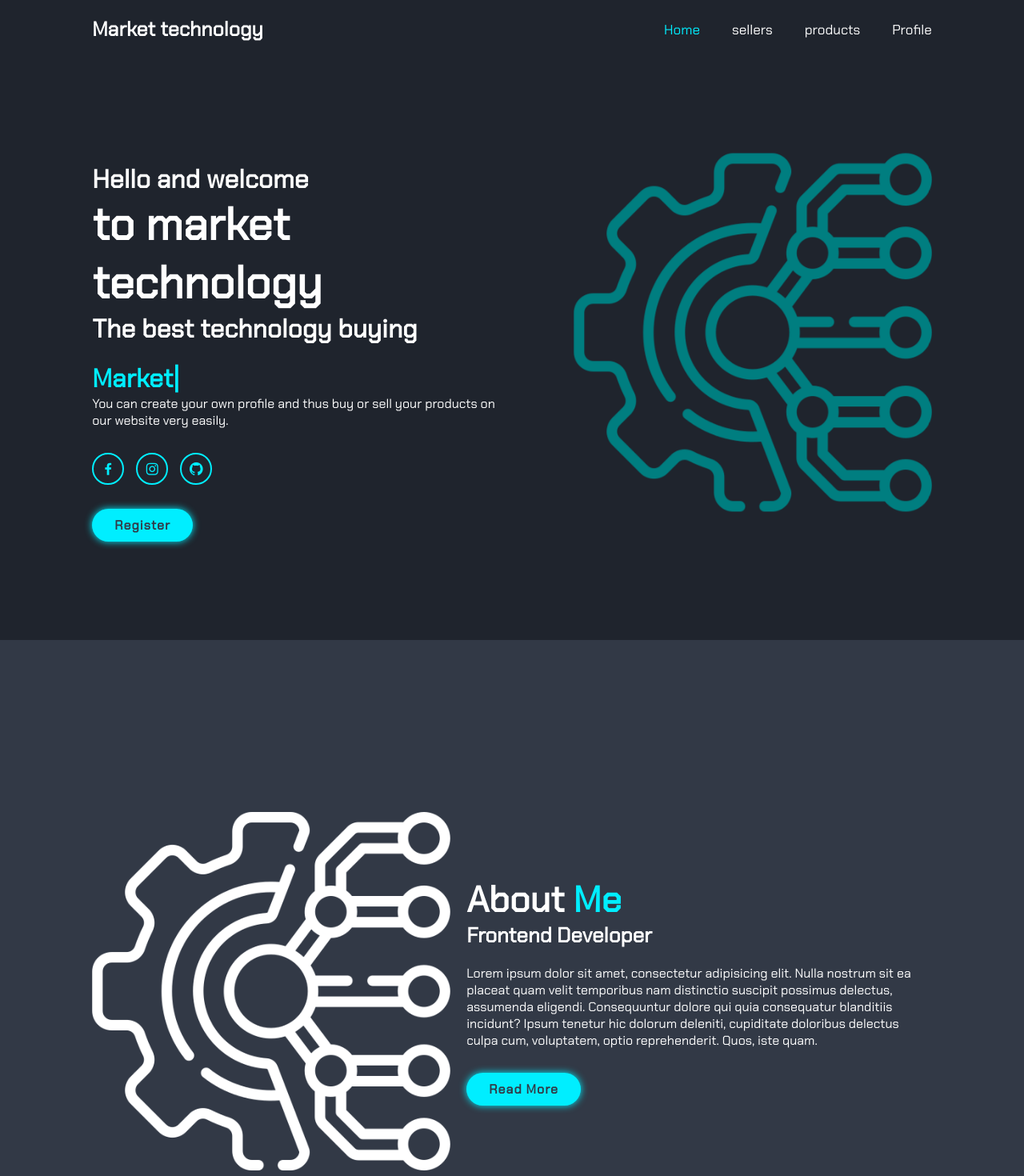
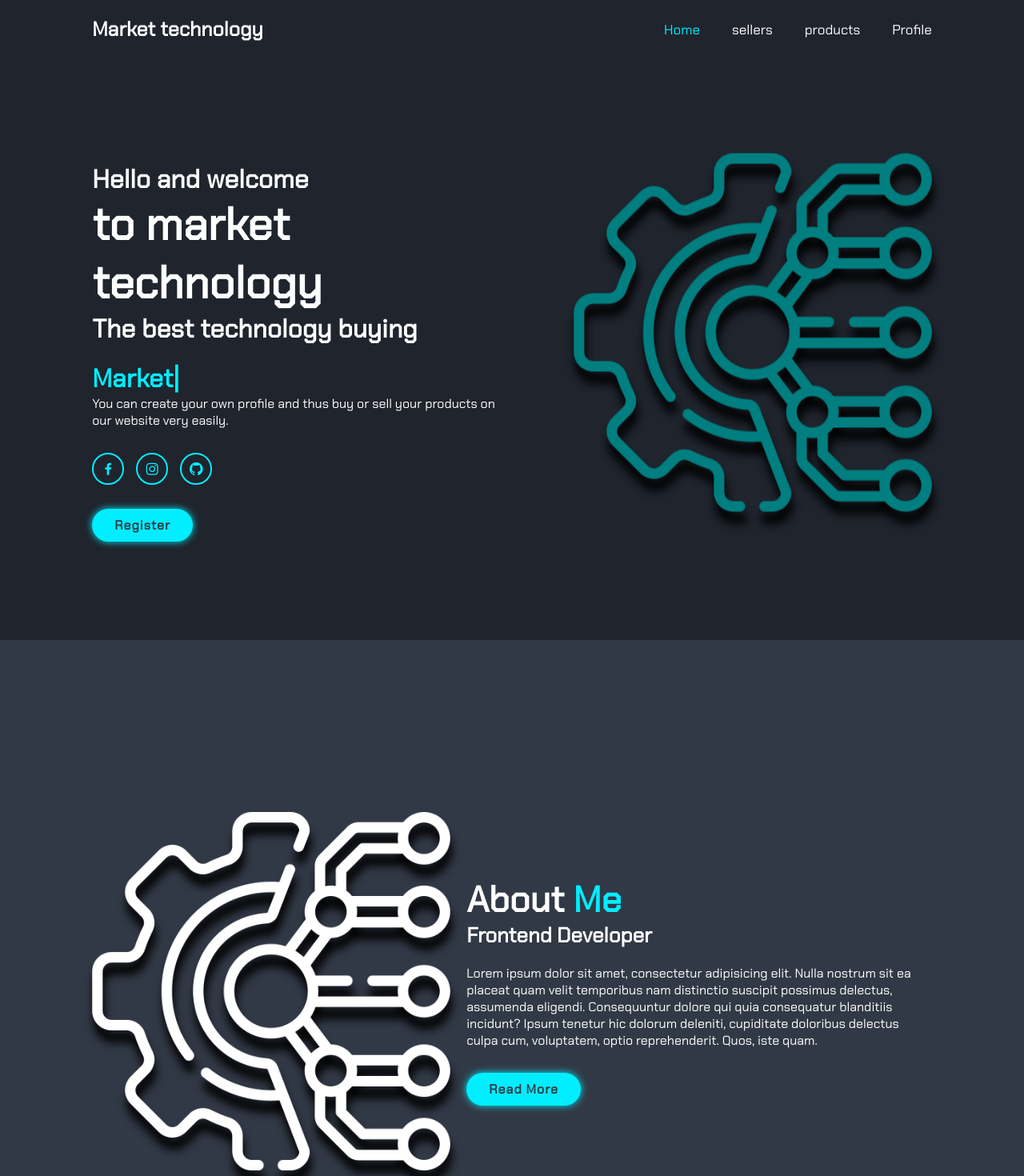
Before and after one commit to juandacorrea112/Market-Tecnology, a React (Create React App) app: page / in a window 1280 px wide. Shown: the top 1470 px of the page at 80% size. Built offline with nearby package versions, Linux system fonts and the light colour scheme.

Commit message:
pequeño ajuste de estilo para imagenes en home

```diff
--- a/src/components/Ui/PagehomeCen/PagehomeCen.css
+++ b/src/components/Ui/PagehomeCen/PagehomeCen.css
@@ -15,6 +15,7 @@
 
 .about-img img {
     width: 35vw;
+    filter: drop-shadow(2px 15px 6px black);
 }
 .heading {
     text-align: center;
--- a/src/components/Ui/PagehomeUp/PagehomeUp.css
+++ b/src/components/Ui/PagehomeUp/PagehomeUp.css
@@ -78,6 +78,7 @@ section {
 
 .home-img img {
     width: 35vw;
+    filter: drop-shadow(2px 15px 6px black);
     animation: floatImage 4s ease-in-out infinite;
 }
 
```
